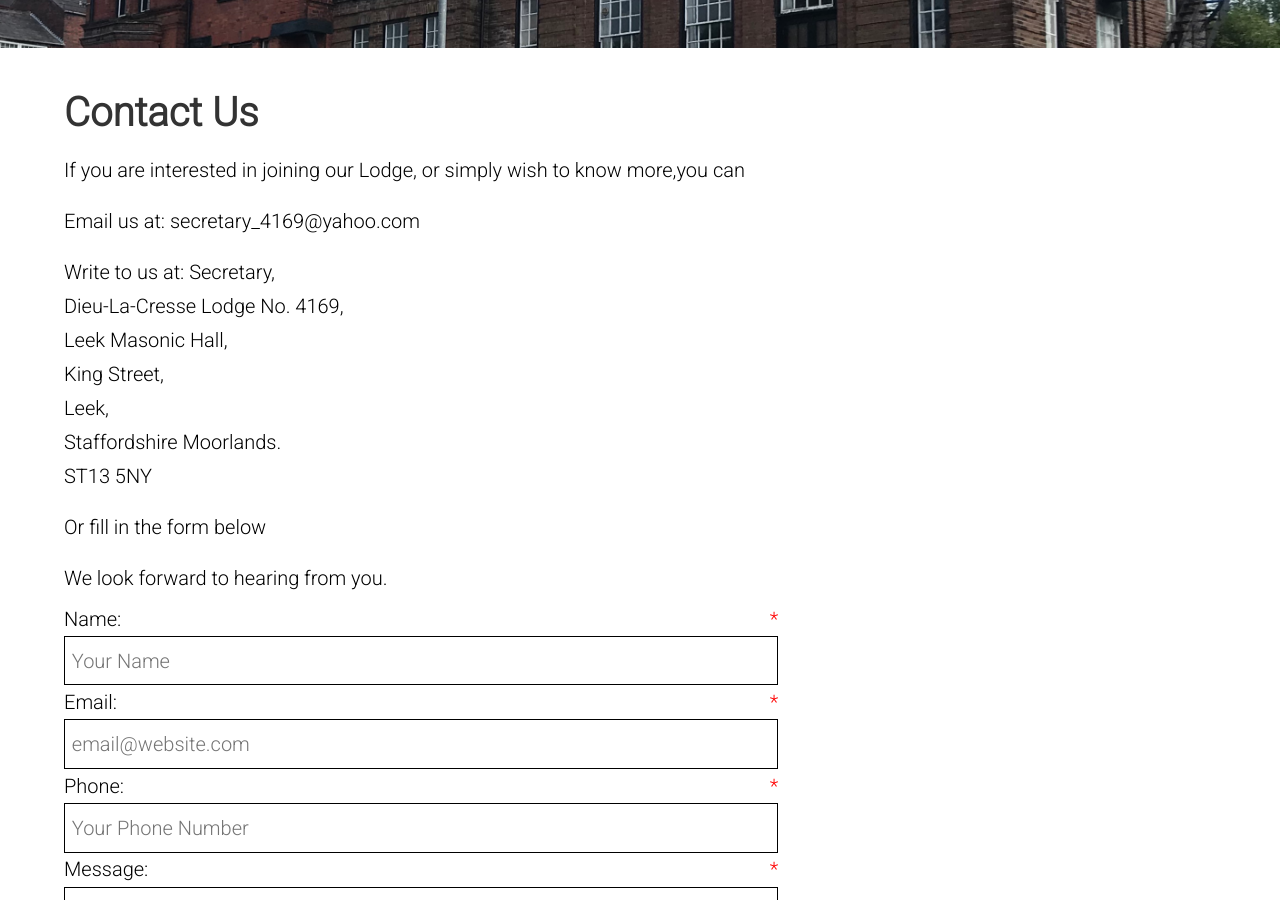
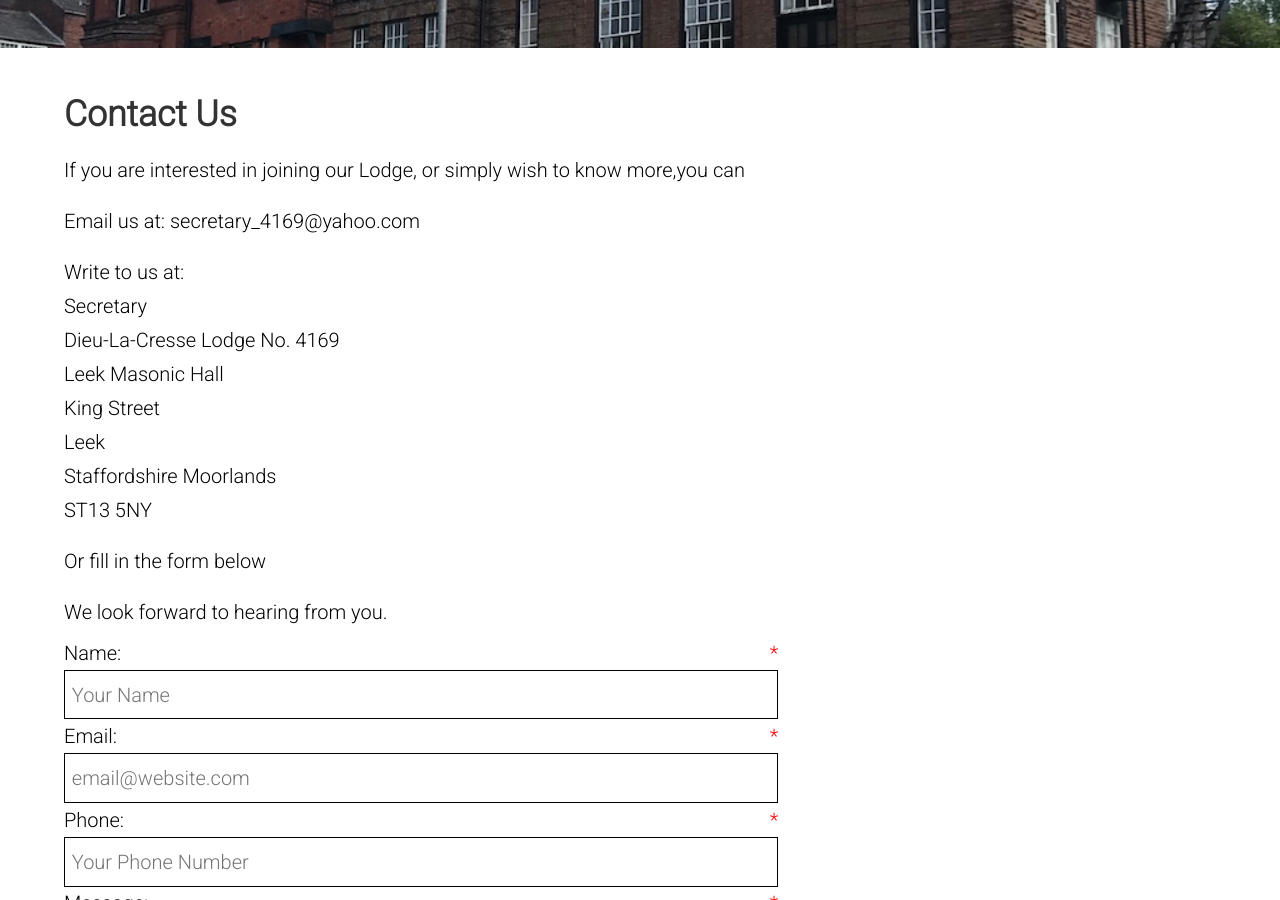
Before and after one commit to ajmaxwello/dieu-la-cresse, a Jekyll site: the page built from contact.md, in a window 1280 px wide and 900 px high, scrolled down 359 px. Built offline with Jekyll 4.4.1, drawn with Linux system fonts in a browser that asks for light colours.

Commit message:
Compressed Image

```diff
--- a/contact.md
+++ b/contact.md
@@ -2,22 +2,22 @@
 title: Contact Us
 layout: page
 image: /assets/img/LeekMasonicHall.jpg
-feature_text: <h2 class="whitetext highlighted">Contact Dieu-La-Cresse Lodge No. 4169</h2>
+feature_text: <h1 class="whitetext highlighted">Contact Dieu-La-Cresse Lodge No. 4169</h1>
 permalink: /contact/
 ---
-# Contact Us
+## Contact Us
 
 If you are interested in joining our Lodge, or simply wish to know more,you can
 
 Email us at: secretary_4169@yahoo.com
 
 Write to us at:
-Secretary,
-Dieu-La-Cresse Lodge No. 4169,
-Leek Masonic Hall,
-King Street,
-Leek,
-Staffordshire Moorlands.
+Secretary
+Dieu-La-Cresse Lodge No. 4169
+Leek Masonic Hall
+King Street
+Leek
+Staffordshire Moorlands
 ST13 5NY
 
 Or fill in the form below
```
Also changed, not shown: history.md (+2 -2 lines), assets/img/LeekMasonicHall.jpg, assets/img/LeekMasonicHall1.jpg (added), 2 other files.
